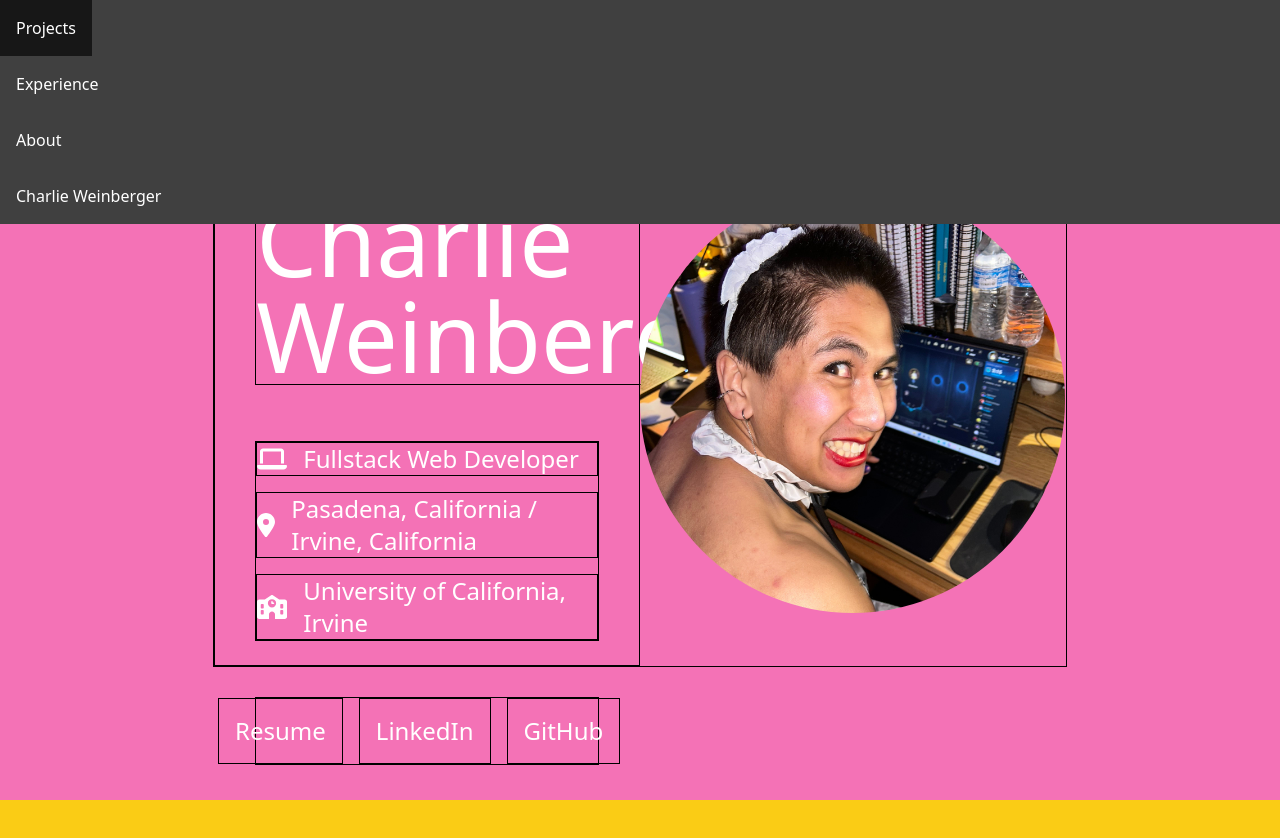
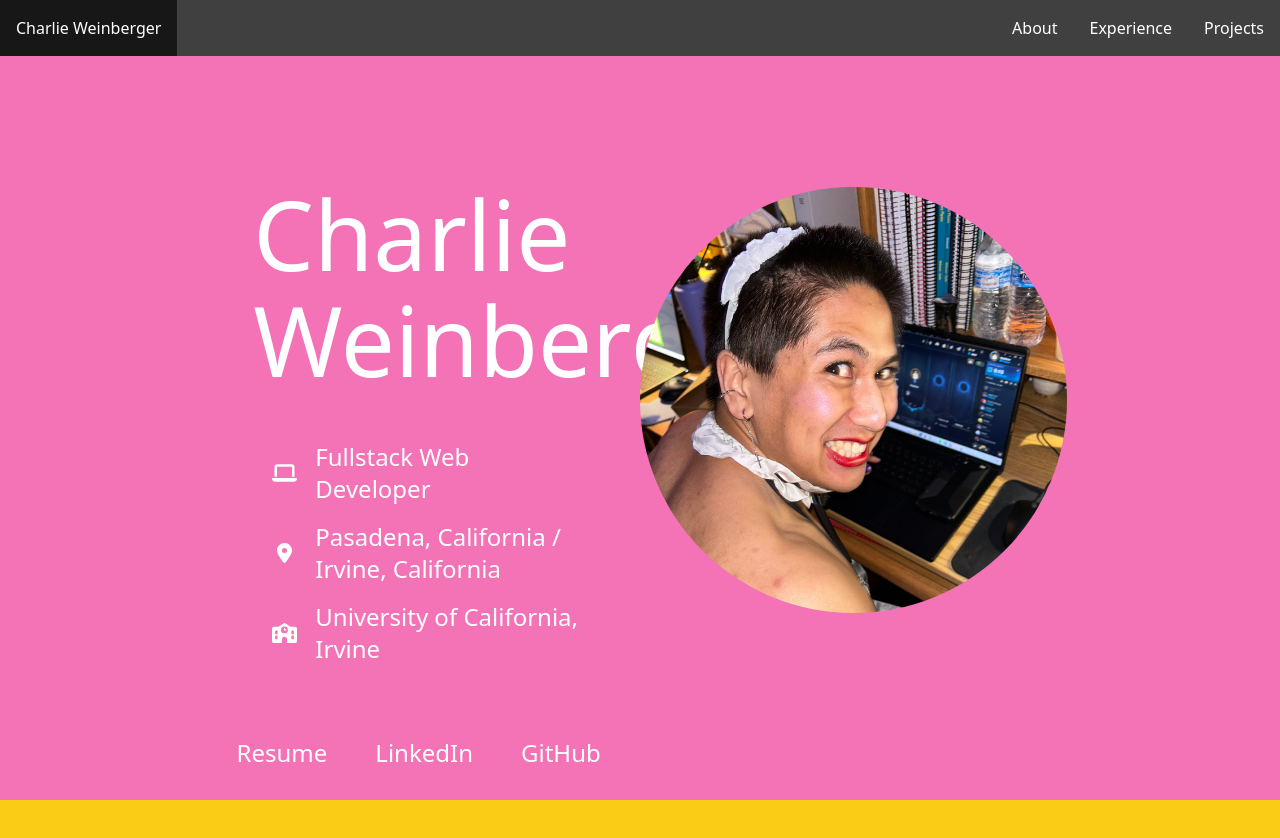
Before and after one commit to charlieweinberger/charlieweinberger.github.io, a Next.js app: page / in a window 1280 px wide. Shown: the top 838 px of the page. Built offline with nearby package versions, Linux system fonts and the light colour scheme.

Commit message:
checkpoint for about, done with middle section, now I just have to do the buttons, colors/fonts, and spacing

```diff
--- a/src/app/globals.css
+++ b/src/app/globals.css
@@ -3,5 +3,5 @@
 @tailwind utilities;
 
 .blackBorder {
-  border: 1px solid black;
+  border: 0px solid black;
 }
--- a/src/components/sections/about.tsx
+++ b/src/components/sections/about.tsx
@@ -7,17 +7,14 @@ export default function About() {
     <div id="about" className="flex flex-col justify-center items-center h-screen bg-pink-400">
       <div className="flex w-2/3 h-2/3 blackBorder">
 
-        {/* Include name, location, school, image, and links (github, linkedin, resume). Maybe also one/two sentences about who I am as a programmer? Make sure this sections looks good! */}
-
         {/* Name, Role Location, University, Links */}
-        <div className="flex items-start flex-col gap-4 px-10 py-4 w-1/2 text-2xl blackBorder">
-          <div className="text-8xl my-10 text-left blackBorder">Charlie Weinberger</div>
+        <div className="flex items-start flex-col px-10 py-4 w-1/2 text-2xl blackBorder">
+          <div className="text-8xl leading-[1.1] my-8 text-left blackBorder">Charlie Weinberger</div>
           {middleInformation()}
           {links()}
         </div>
 
-        {/* Picture */}
-        {/* Note: Image must be square */}
+        {/* Picture (must be square) */}
         <div className="flex justify-center items-center w-1/2">
           <Image
             src="/christian.png"
@@ -43,20 +40,49 @@ export default function About() {
 
 function middleInformation() {
   return (
-    <ul className="flex flex-col gap-4 text-left blackBorder">
+
+    <div className="grid grid-cols-[30px_minmax(110px,_1fr)] justify-start text-left gap-4 p-4 blackBorder">
+
       {middleInfoLine(faLaptop, "Fullstack Web Developer")}
       {middleInfoLine(faLocationDot, "Pasadena, California / Irvine, California")}
       {middleInfoLine(faSchool, "University of California, Irvine")}
-    </ul>
+
+      {/* <div className="flex justify-center items-center">
+        <FontAwesomeIcon icon={faLaptop} className="h-5" />
+      </div>
+      <div className="text-2xl">
+        Fullstack Web Developer
+      </div>
+
+      <div className="flex justify-center items-center">
+        <FontAwesomeIcon icon={faLocationDot} className="h-5" />
+      </div>
+      <div className="text-2xl">
+        Pasadena, California / Irvine, California
+      </div>
+
+      <div className="flex justify-center items-center">
+        <FontAwesomeIcon icon={faSchool} className="h-5" />
+      </div>
+      <div className="text-2xl">
+        University of California, Irvine
+      </div> */}
+
+    </div>
+
   );
 }
 
 function middleInfoLine(icon: IconDefinition, text: string) {
   return (
-    <li className="flex items-center gap-4 blackBorder">
-      <FontAwesomeIcon icon={icon} className="h-6" />
-      <div>{text}</div>
-    </li>
+    <>
+      <div className="flex justify-center items-center">
+        <FontAwesomeIcon icon={icon} className="h-5" />
+      </div>
+      <div className="text-2xl">
+        {text}
+      </div>
+    </>
   );
 }
 
```
Also changed, not shown: src/components/header.tsx (+23 -0 lines).
